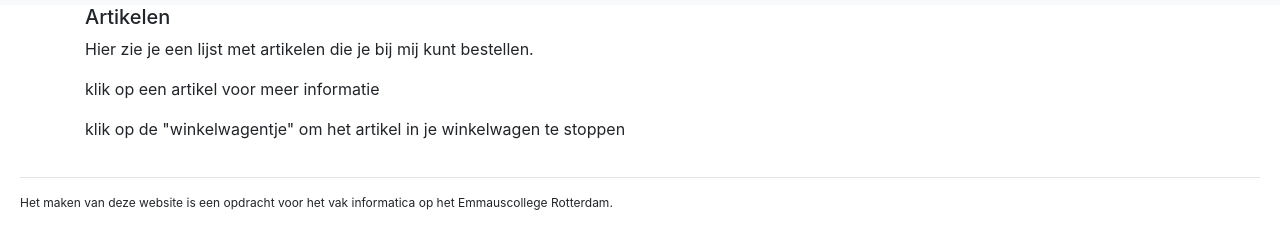
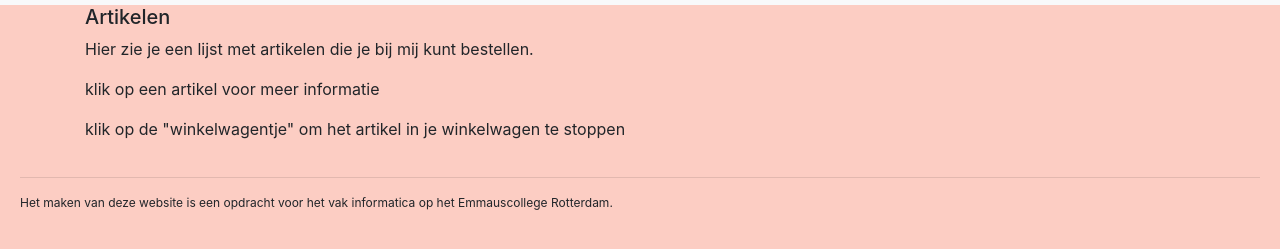
Before and after one commit to emmaus-5h/5Hin1-webshop-Lois-Annika-Alyssa, a website: page web/index.html in a window 1280 px wide. Shown: the part 51-300 px from the top of the page. Drawn offline with nearby package versions, Linux system fonts and the light colour scheme; no server answers.

Commit message:
achtergrondkleur langepast

```diff
--- a/web/css/style.css
+++ b/web/css/style.css
@@ -1,8 +1,11 @@
 /* all pages */
+html,
+body {background-color: rgb(252, 205, 195);}
 
 footer {
   margin: 20px;
   font-size: 12px;
+
 }
 
 .toast {
```
Also changed, not shown: README.md.
